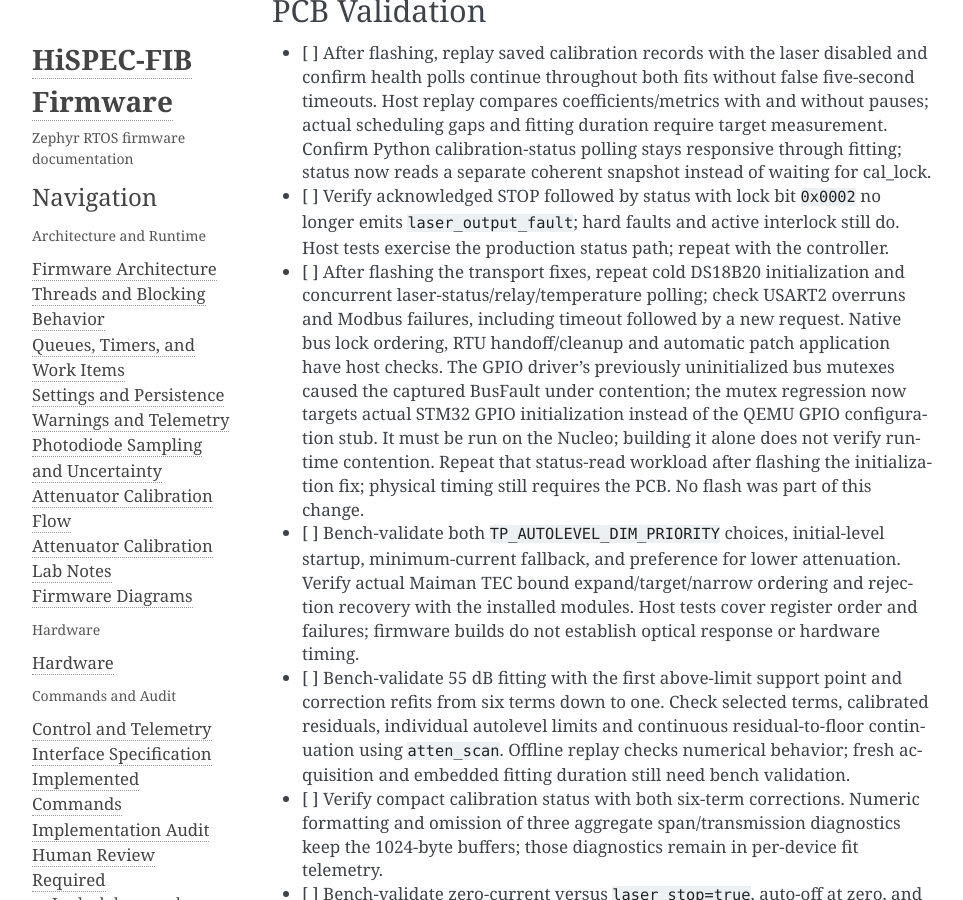
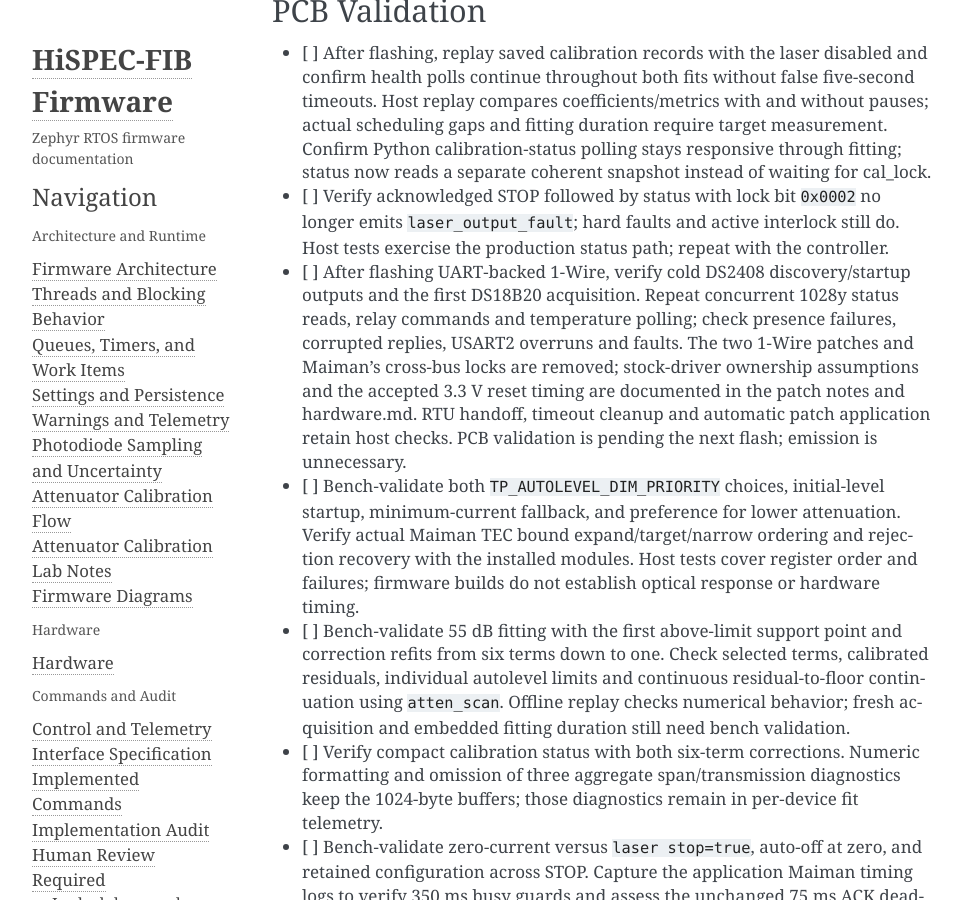
Before and after one commit to COO-Utilities/hispec-tib, a Sphinx documentation site: the page built from doc/human_review_required.md, in a window 1280 px wide and 900 px high, scrolled down 304 px. Shown: the whole window, without its empty margins (148-1111 px from the left). Built offline with Sphinx 7.4.7, drawn with Linux system fonts in a browser that asks for light colours.

Commit message:
Move 1-Wire buses to native UART transport
Use stock serial 1-Wire on UART9/PG1 and swapped UART12/PE9 with open-drain pinctrl and existing external pull-ups. Remove Maiman cross-bus locking, the DS18B20 presence and GPIO mutex patches, and their obsolete tests. Keep the independent Modbus receive-lifetime patch.

Document the accepted stock DS2408 reset timing at 3.3 V and the existing ownership that avoids native bus-mutex contention. Preserve relay defaults, commands, persistence, laser I/O serialization and busy intervals.

Validation: fresh Nucleo H563ZI build, transport and throughput host regressions, generated DTS/config inspection, and patch application checks passed. PCB validation awaits the next flash.

```diff
--- a/doc/human_review_required.md
+++ b/doc/human_review_required.md
@@ -17,16 +17,14 @@
 - [ ] Verify acknowledged STOP followed by status with lock bit `0x0002` no
   longer emits `laser_output_fault`; hard faults and active interlock still do.
   Host tests exercise the production status path; repeat with the controller.
-- [ ] After flashing the transport fixes, repeat cold DS18B20 initialization and
-  concurrent laser-status/relay/temperature polling; check USART2 overruns and
-  Modbus failures, including timeout followed by a new request. Native bus lock
-  ordering, RTU handoff/cleanup and automatic patch application have host checks.
-  The GPIO driver's previously uninitialized bus mutexes caused the captured
-  BusFault under contention; the mutex regression now targets actual STM32 GPIO
-  initialization instead of the QEMU GPIO configuration stub. It must be run on
-  the Nucleo; building it alone does not verify runtime contention.
-  Repeat that status-read workload after flashing the initialization fix;
-  physical timing still requires the PCB. No flash was part of this change.
+- [ ] After flashing UART-backed 1-Wire, verify cold DS2408 discovery/startup
+  outputs and the first DS18B20 acquisition. Repeat concurrent 1028y status reads,
+  relay commands and temperature polling; check presence failures, corrupted
+  replies, USART2 overruns and faults. The two 1-Wire patches and Maiman's
+  cross-bus locks are removed; stock-driver ownership assumptions and the
+  accepted 3.3 V reset timing are documented in the patch notes and hardware.md.
+  RTU handoff, timeout cleanup and automatic patch application retain host checks.
+  PCB validation is pending the next flash; emission is unnecessary.
 - [ ] Bench-validate both `TP_AUTOLEVEL_DIM_PRIORITY` choices, initial-level
   startup, minimum-current fallback, and preference for lower attenuation.
   Verify actual Maiman TEC bound expand/target/narrow ordering and rejection
```
Also changed, not shown: doc/api/maiman_laser.md (+8 -9 lines), doc/architecture.md (+7 -6 lines), doc/hardware.md (+14 -3 lines), doc/photodiode_notes.md (+5 -4 lines), zephyr/README.md, 13 other files.
